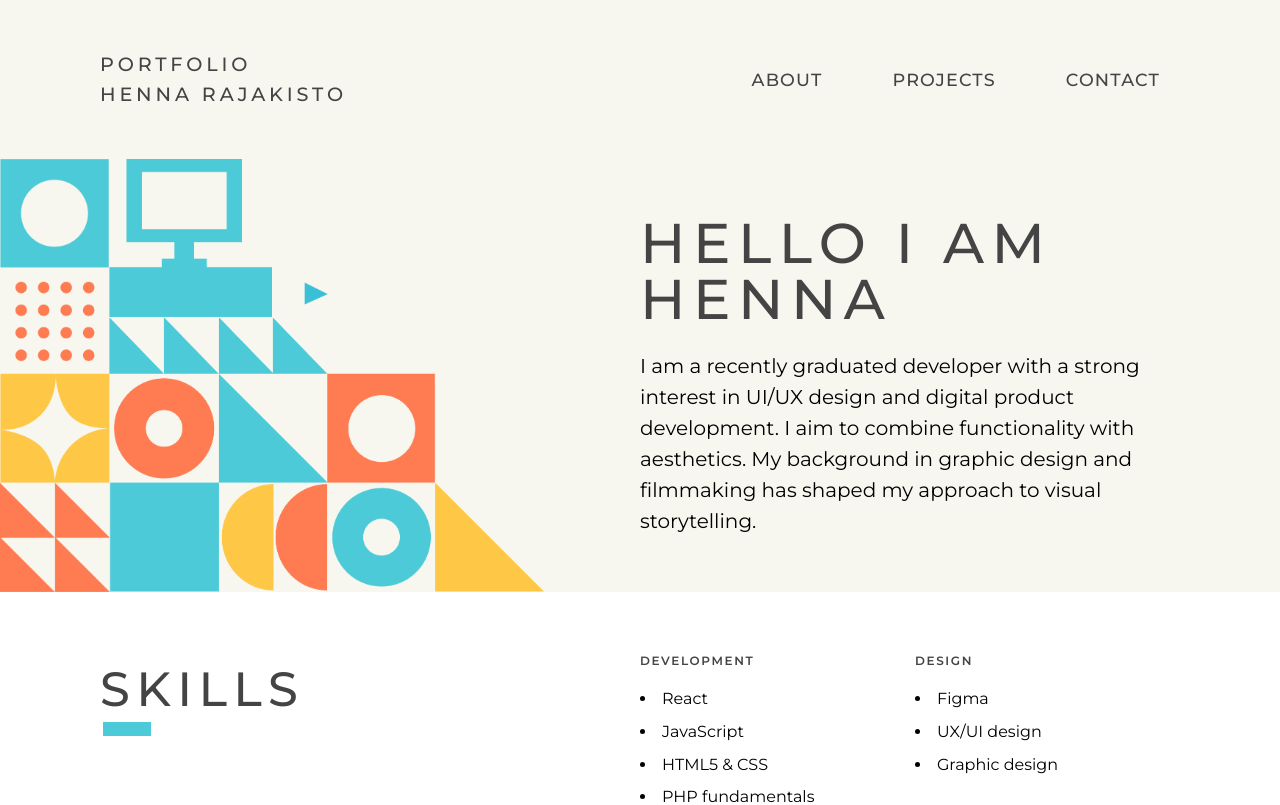
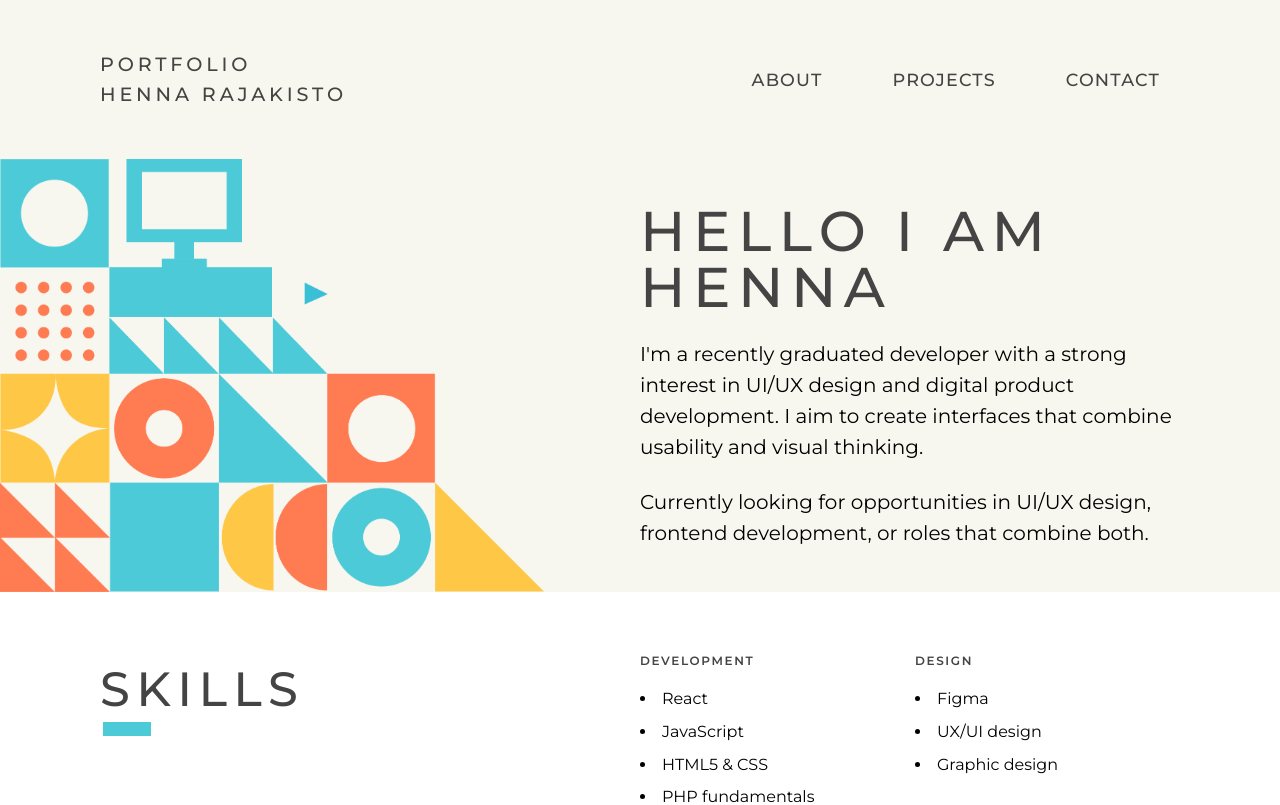
Before and after one commit to hennamarleena/UXUI-portfolio, a React (Vite) app: page / in a window 1280 px wide. Shown: the top 805 px of the page. Built offline with nearby package versions, Linux system fonts and the light colour scheme.

Commit message:
about osion tekstin päivitys

```diff
--- a/src/components/About.jsx
+++ b/src/components/About.jsx
@@ -32,10 +32,10 @@ export default function About() {
             <div className="about-text">
                 <h2>HELLO I AM HENNA</h2>
                 <p>
-                  I am a recently graduated developer with a strong interest in UI/UX design and digital product development.
-                  I aim to combine functionality with aesthetics.
-                  My background in graphic design and filmmaking has shaped my approach to visual storytelling.
+                  I'm a recently graduated developer with a strong interest in UI/UX design and digital product development.
+                  I aim to create interfaces that combine usability and visual thinking.
                 </p>
+                <p>Currently looking for opportunities in UI/UX design, frontend development, or roles that combine both.</p>
             </div>
         </section>
     );
```
